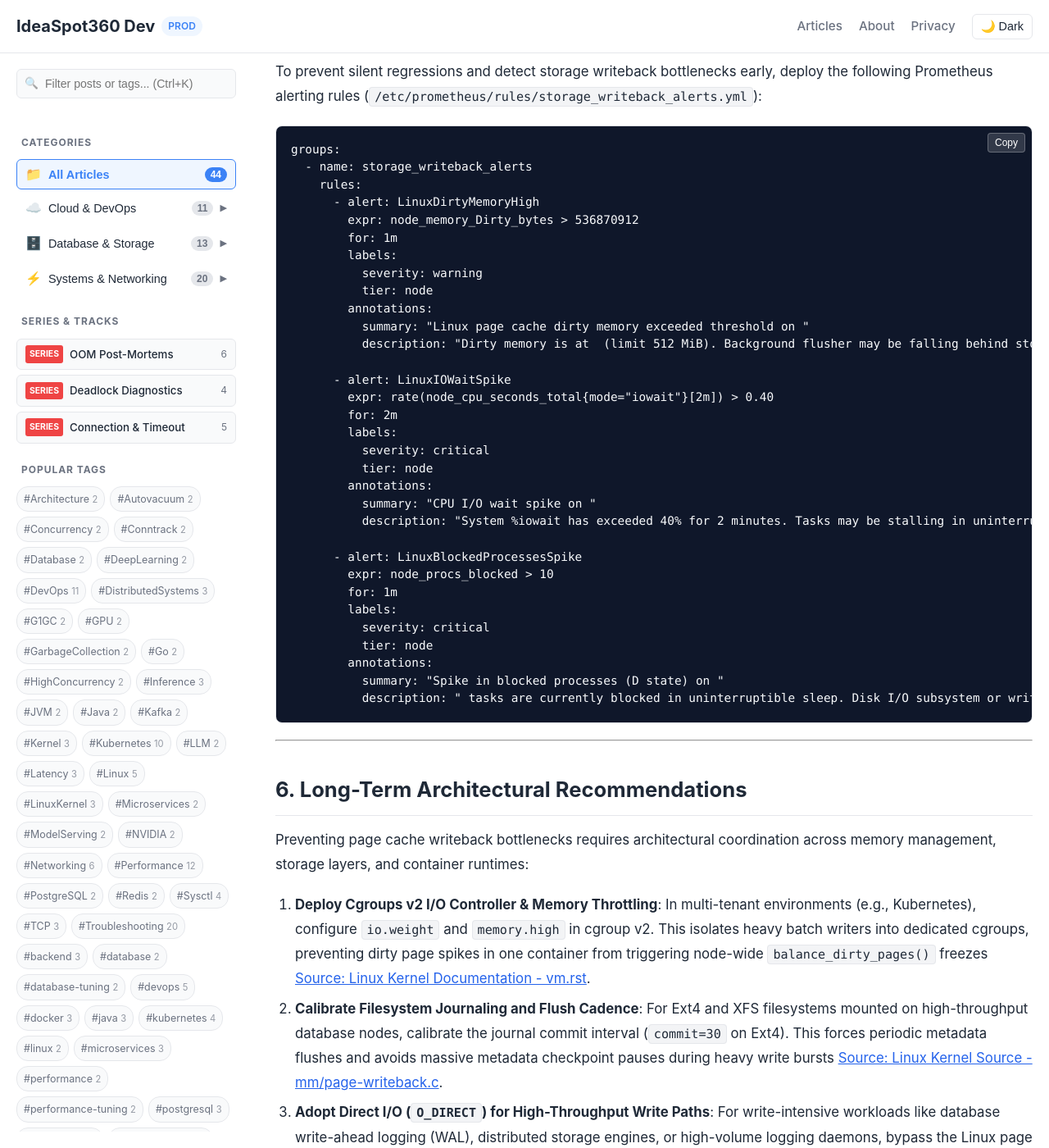
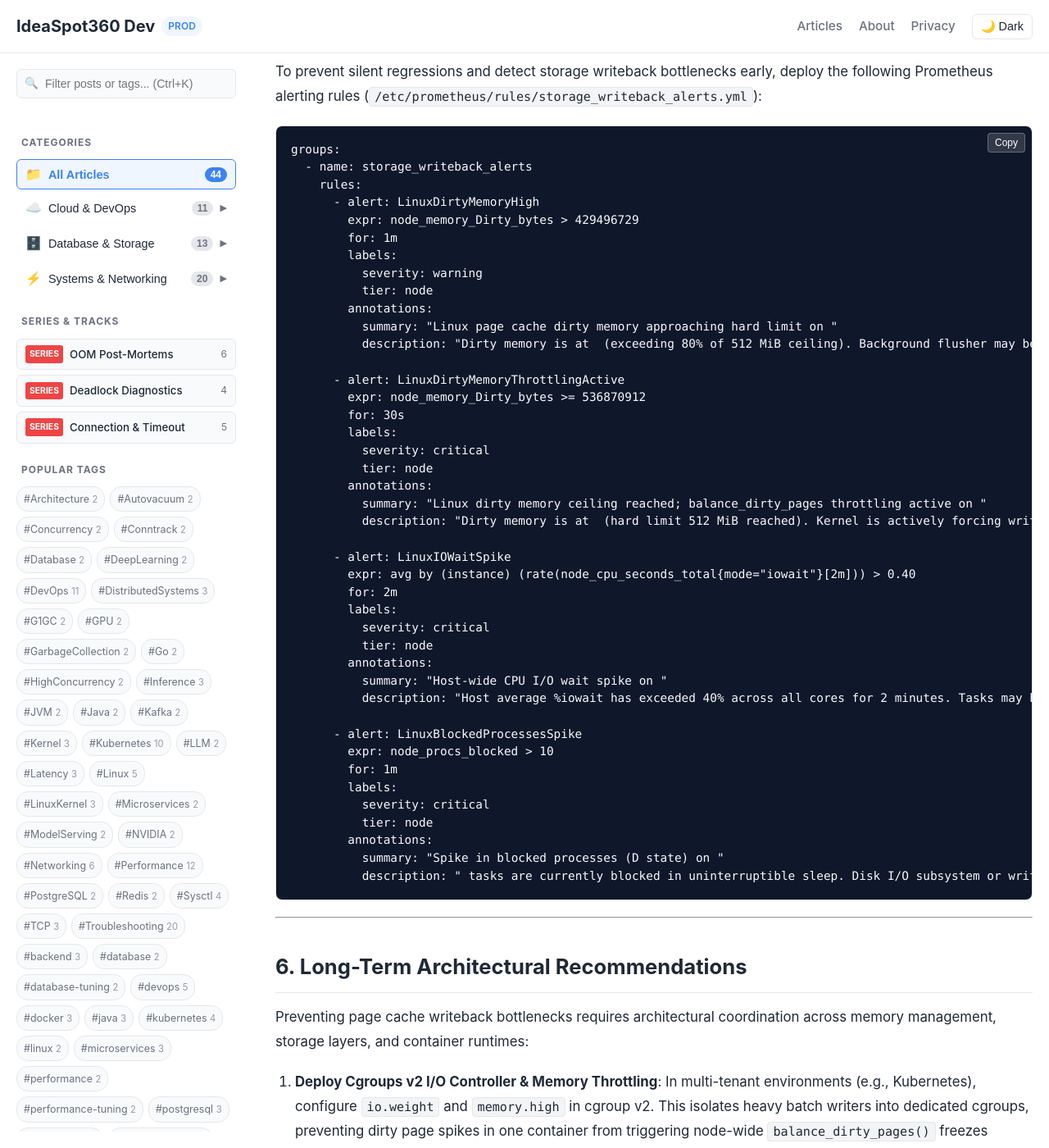
Before and after one commit to ideaspot360/dev, a Jekyll site: the page built from _posts/2026-12-13-linux-page-cache-dirty-writeback-throttling.md, in a window 1280 px wide and 1400 px high, scrolled down 8548 px. Shown: the whole window at 82% size. Built offline with Jekyll 4.4.1, drawn with Linux system fonts in a browser that asks for light colours; some of the changed text lies outside the part shown.

Commit message:
fix(post-43): calibrate prometheus host-wide iowait aggregation, multi-tier dirty memory alerting, and buffered fio benchmarks (100/100 PASSED)

````diff
--- a/_posts/2026-12-13-linux-page-cache-dirty-writeback-throttling.md
+++ b/_posts/2026-12-13-linux-page-cache-dirty-writeback-throttling.md
@@ -250,8 +250,8 @@ vm.dirty_background_ratio = 0
 To validate behavior under sustained heavy write bursts, we ran an asynchronous write benchmark simulating unbuffered logging and database flushes [Source: Linux Manual Pages - fio(1)](https://man7.org/linux/man-pages/man1/fio.1.html):
 
 ```bash
-# Run 16-thread random write workload generating 20 GiB of data
-fio --name=dirty-test --ioengine=sync --rw=write --bs=64k --size=1250m --numjobs=16 --time_based --runtime=60 --group_reporting
+# Run 16-thread random write workload generating 20 GiB of buffered data to stress page cache
+fio --name=dirty-test --ioengine=sync --buffered=1 --rw=write --bs=64k --size=1250m --numjobs=16 --time_based --runtime=60 --group_reporting
 ```
 
 During execution, we monitored kernel dirty counters and process states:
@@ -281,24 +281,34 @@ groups:
   - name: storage_writeback_alerts
     rules:
       - alert: LinuxDirtyMemoryHigh
-        expr: node_memory_Dirty_bytes > 536870912
+        expr: node_memory_Dirty_bytes > 429496729
         for: 1m
         labels:
           severity: warning
           tier: node
         annotations:
-          summary: "Linux page cache dirty memory exceeded threshold on {{ $labels.instance }}"
-          description: "Dirty memory is at {{ $value | humanizeBytes }} (limit 512 MiB). Background flusher may be falling behind storage write bandwidth."
+          summary: "Linux page cache dirty memory approaching hard limit on {{ $labels.instance }}"
+          description: "Dirty memory is at {{ $value | humanizeBytes }} (exceeding 80% of 512 MiB ceiling). Background flusher may be falling behind storage write bandwidth."
+
+      - alert: LinuxDirtyMemoryThrottlingActive
+        expr: node_memory_Dirty_bytes >= 536870912
+        for: 30s
+        labels:
+          severity: critical
+          tier: node
+        annotations:
+          summary: "Linux dirty memory ceiling reached; balance_dirty_pages throttling active on {{ $labels.instance }}"
+          description: "Dirty memory is at {{ $value | humanizeBytes }} (hard limit 512 MiB reached). Kernel is actively forcing writing processes into D-state sleep."
 
       - alert: LinuxIOWaitSpike
-        expr: rate(node_cpu_seconds_total{mode="iowait"}[2m]) > 0.40
+        expr: avg by (instance) (rate(node_cpu_seconds_total{mode="iowait"}[2m])) > 0.40
         for: 2m
         labels:
           severity: critical
           tier: node
         annotations:
-          summary: "CPU I/O wait spike on {{ $labels.instance }}"
-          description: "System %iowait has exceeded 40% for 2 minutes. Tasks may be stalling in uninterruptible sleep (D state) inside balance_dirty_pages."
+          summary: "Host-wide CPU I/O wait spike on {{ $labels.instance }}"
+          description: "Host average %iowait has exceeded 40% across all cores for 2 minutes. Tasks may be stalling in uninterruptible sleep (D state) inside balance_dirty_pages."
 
       - alert: LinuxBlockedProcessesSpike
         expr: node_procs_blocked > 10
````
